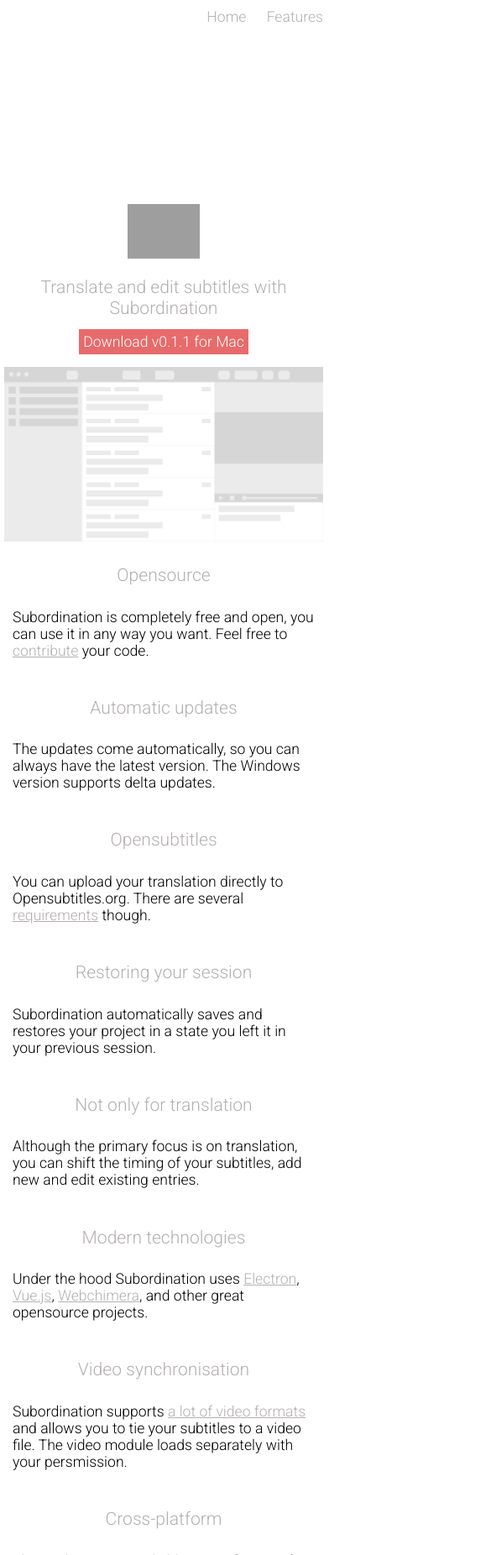
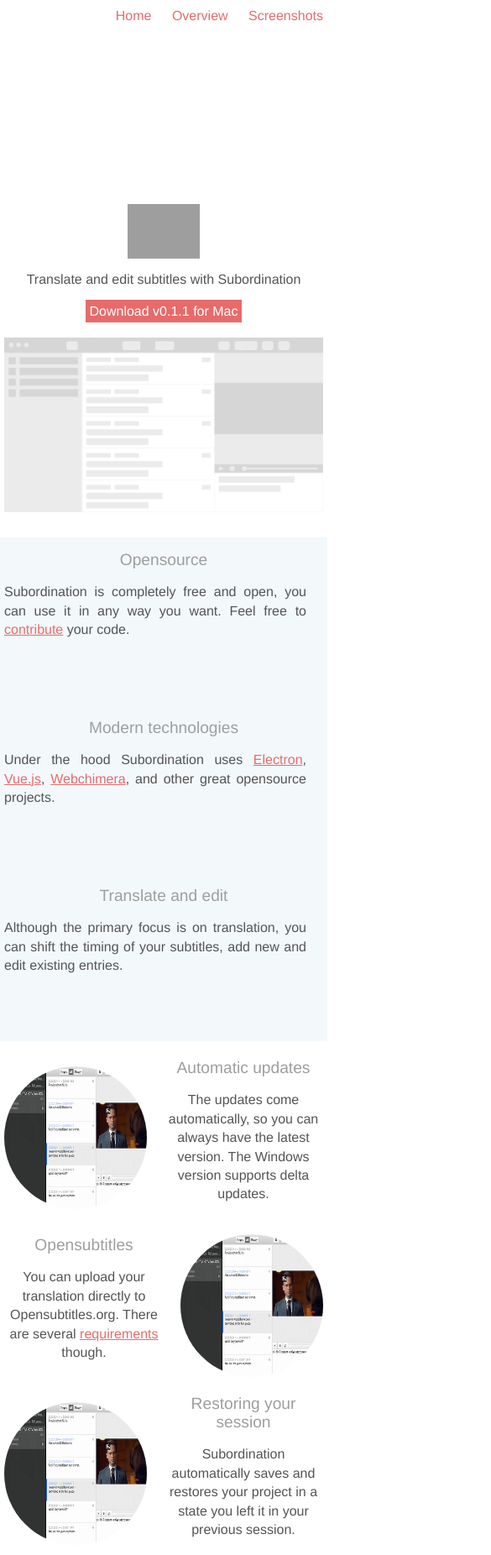
Before and after one commit to sunabozu/subordination, a plain HTML site: page index.html in a window 390 px wide. Shown: the top 1852 px of the page at 84% size, 585 px wide, since content can reach past the window. Drawn offline with Linux system fonts and the light colour scheme; grey boxes are pictures that could not be loaded.

Commit message:
getting forward

```diff
--- a/index.html
+++ b/index.html
@@ -8,13 +8,25 @@
 	padding: 0;
 	margin: 0;
 	text-align:center;
-	font: 300 1.1em 'Roboto', sans-serif;
+	font: 300 1em "Helvetica Neue", Helvetica, arial, freesans, clean, sans-serif;
+	color: #545454;
 	background: #fff;
 }
 
-#main {
+p {
+	line-height: 140%;
+}
+
+body > div, #features {
 	margin: auto;
+	margin-top: 30px;
 	width: 861px;
+}
+
+body > span {
+	display: block;
+	width: 100%;
+	background: #F3F8FB;
 }
 
 #main > div {
@@ -26,8 +38,10 @@
 	width: 861px !important;
 	background: #fff;
 	top: 0;
-	left: auto;
-
+	left: 50%;
+  transform: translate(-50%, 0);
+	-webkit-transform: translate(-50%, 0);
+	margin-top: 0;
 	padding: 10px 0 10px 0;
 	text-align: right;
 	z-index: 999;
@@ -39,25 +53,32 @@
 }
 
 .menu-scroll {
-	border-bottom: 1px solid #B4AFAF;
+	border-bottom: 1px solid #ECECEC;
 }
 
 h2 {
 	font-size: 1.2em;
 	font-weight: 300;
-	color: #B4AFAF;
+	color: #9F9E9E;
 }
 
 a, a:visited {
-	color: #B4AFAF;
+	color: #E76B6B;
 }
 
 a:hover {
 	opacity: .9;
 }
 
+a.dl {
+	padding: 5px;
+	text-decoration: none;
+	color: #fff;
+	background: #E76B6B;
+}
+
 #ad {
-	height: 200px;
+	height: 170px;
 	margin-top: 43px;
 	text-align: center;
 }
@@ -69,13 +90,6 @@
 #logo {
 	width: 86px;
 	heigh: 86px;
-}
-
-a.dl {
-	text-decoration: none;
-	color: white;
-	background: #E76B6B;
-	padding: 5px;
 }
 
 #main-screenshot {
@@ -92,61 +106,126 @@
 }
 
 #features {
-	width: 861px;
-	margin: auto;
-	padding-top: 10px;
+	margin-top: 30px;
 }
 
 .feature {
 	width: 287px;
+	height: 200px;
 	float: left;
-
 }
 
 .feature p {
+	text-align: justify;
+	padding-right: 20px;
+}
+
+.feature:last-child p {
+	background: red;
+	padding-right: 0 !important;
+}
+
+#overview > div {
+	width: 100%;
+	height: 300px;
+	margin-top: 30px;
+}
+
+#overview > div > * {
+	float: left;
+}
+
+.image, .desc {
+	width: 50%;
+}
+
+.desc {
+	top: 50%;
+	position: relative;
+	transform: translateY(-50%);
+	-webkit-transform: translateY(-50%);
+}
+
+.desc h2 {
+	margin-top: 0;
+}
+
+.image {
+	text-align: left;
+}
+
+.right .image {
+	text-align: right;
+}
+
+.image img {
+	width: 300px;
+	height: 300px;
+	border-radius: 50%;
+}
+
+#footer {
+	background: #ECECEC;
 	text-align: left;
 	padding: 10px;
 }
 
 @media (max-width: 900px) {
 	#main-screenshot {
-		width: 600px;
 		height: 328px;
 		background-size: 600px;
 	}
 
-	#main, #menu {
+	body > div, #menu, #features {
 		width: 600px !important;
 	}
 
 	.feature {
-		width: 300px;
+		width: 200px;
+	}
+
+	#overview > div {
+		height: 200px;
+	}
+
+	.image img {
+		width: 200px;
+		height: 200px;
 	}
 }
 
 @media (max-width: 660px) {
 	#main-screenshot {
-		width: 380px;
 		height: 208px;
 		background-size: 380px;
 	}
 
-	#main, #menu {
+	body > div, #menu, #features {
 		width: 380px !important;
 	}
 
 	.feature {
 		width: 380px;
 	}
+
+	#overview > div {
+		height: 170px;
+	}
+
+	.image img {
+		width: 170px;
+		height: 170px;
+	}
+	}
 }
 	</style>
 </head>
 <body>
-<div id="main">
 	<div id="home"></div>
 	<div id="menu">
 		<a id="m-home" href="#home">Home</a>
-		<a id="m-features" href="#features">Features</a>
+		<a id="m-overview" href="#overview">Overview</a>
+		<a id="m-preview" href="#preview">Screenshots</a>
 	</div>
 
 	<div id="ad">
@@ -163,54 +242,115 @@
 
 	<div id="header">
 		<img id="logo" src="https://cdn.rawgit.com/sunabozu/subordination/master/icon.png" />
-		<h2>Translate and edit subtitles with Subordination</h2>
+		<p>Translate and edit subtitles with Subordination</p>
 		<p id="dl"><a class="dl" href="">Download v0.1.1 for Mac</a></p>
 		<div id="main-screenshot"></div>
 	</div>
 
+	<span>
 		<div id="features">
 			<div class="feature">
 				<h2>Opensource</h2>
 				<p>Subordination is completely free and open, you can use it in any way you want. Feel free to <a href="https://github.com/sunabozu/subordination">contribute</a> your code.</p>
 			</div>
 			<div class="feature">
-			<h2>Automatic updates</h2>
-			<p>The updates come automatically, so you can always have the latest version. The Windows version supports delta updates.</p>
-		</div>
-		<div class="feature">
-			<h2>Opensubtitles</h2>
-			<p>You can upload your translation directly to Opensubtitles.org. There are several <a href="https://github.com/sunabozu/subordination/blob/gh-pages/docs/webchimera.md">requirements</a> though.</p>
-		</div>
-		<div class="feature">
-			<h2>Restoring your session</h2>
-			<p>Subordination automatically saves and restores your project in a state you left it in your previous session.</p>
-		</div>
-		<div class="feature">
-			<h2>Not only for translation</h2>
-			<p>Although the primary focus is on translation, you can shift the timing of your subtitles, add new and edit existing entries.</p>
-		</div>
-		<div class="feature">
 				<h2>Modern technologies</h2>
 				<p>Under the hood Subordination uses <a href="http://electron.atom.io/">Electron</a>, <a href="http://vuejs.org/">Vue.js</a>, <a href="https://github.com/RSATom/WebChimera.js">Webchimera</a>, and other great opensource projects.</p>
 			</div>
 			<div class="feature">
+				<h2>Translate and edit</h2>
+				<p>Although the primary focus is on translation, you can shift the timing of your subtitles, add new and edit existing entries.</p>
+			</div>
+			<p style="clear:both;"></p>
+		</div>
+	</span>
+
+
+	<div id="overview">
+		<div>
+			<div class="image">
+				<img src="screen_mac_preview.png" />
+			</div>
+			<div class="desc">
+				<h2>Automatic updates</h2>
+				<p>The updates come automatically, so you can always have the latest version. The Windows version supports delta updates.</p>
+			</div>
+			<p style="clear:both;"></p>
+		</div>
+
+		<div class="right">
+			<div class="desc">
+				<h2>Opensubtitles</h2>
+				<p>You can upload your translation directly to Opensubtitles.org. There are several <a href="https://github.com/sunabozu/subordination/blob/gh-pages/docs/webchimera.md">requirements</a> though.</p>
+			</div>
+			<div class="image">
+				<img src="screen_mac_preview.png" />
+			</div>
+			<p style="clear:both;"></p>
+		</div>
+
+		<div>
+			<div class="image">
+				<img src="screen_mac_preview.png" />
+			</div>
+			<div class="desc">
+				<h2>Restoring your session</h2>
+				<p>Subordination automatically saves and restores your project in a state you left it in your previous session.</p>
+			</div>
+			<p style="clear:both;"></p>
+		</div>
+
+		<div class="right">
+			<div class="desc">
+				<h2>Cross-platform</h2>
+				<p>The application is avaliable in two flavours for OS X and Windows. Both versions are 64-bit and look slightly differently on each platform.</p>
+			</div>
+			<div class="image">
+				<img src="screen_mac_preview.png" />
+			</div>
+			<p style="clear:both;"></p>
+		</div>
+
+		<div>
+			<div class="image">
+				<img src="screen_mac_preview.png" />
+			</div>
+			<div class="desc">
 				<h2>Video synchronisation</h2>
 				<p>Subordination supports <a href="https://wiki.videolan.org/VLC_Features_Formats/">a lot of video formats</a> and allows you to tie your subtitles to a video file. The video module loads separately with your persmission.</p>
 			</div>
-		<div class="feature">
-			<h2>Cross-platform</h2>
-			<p>The application is avaliable in two flavours for OS X and Windows. Both versions are 64-bit and look slightly differently on each platform.</p>
+			<p style="clear:both;"></p>
 		</div>
-		<div class="feature">
+
+		<div class="right">
+			<div class="desc">
 				<h2>Projects</h2>
 				<p>You can work on several projects simultaneously. Switch between them by a single click - they all are listed on the left panel.</p>
 			</div>
-		<div style="clear: both"></div>
+			<div class="image">
+				<img src="screen_mac_preview.png" />
+			</div>
+			<p style="clear:both;"></p>
+		</div>
+		<p style="clear:both;"></p>
+	</div>
+
+
+	<div id="links">
+		<h2>Links</h2>
+		<p>
+			<a class="dl" href="https://github.com/sunabozu/subordination/releases">See all available downloads</a>
+		</p>
+		<p>
+			<a class="dl blue" href="https://github.com/sunabozu/subordination/issues">Report a bug or post a feature request</a>
+		</p>
+		<p>
+			<a class="dl yellow" href="https://github.com/sunabozu/subordination">Build it from sources and contribute to the project</a>
+		</p>
 	</div>
 
 	<div id="footer">
-
-	</div>
+		Copyright
 	</div>
 
 <script type="text/javascript">
@@ -244,6 +384,8 @@
 	// animate scrolling
 	var home = document.querySelector('#home')
 	var features = document.querySelector('#features')
+	var overview = document.querySelector('#overview')
+	var preview = document.querySelector('#preview')
 
 	function animate(to, time, offset, prop) {
     var elem = document.body
@@ -269,9 +411,13 @@
 		return false
 	}
 
-	document.querySelector('#m-features').onclick = function(e) {
+	document.querySelector('#m-overview').onclick = function(e) {
+		animate(overview, 500, 43, true)
+		return false
+	}
 
-		animate(features, 500, 30, true)
+	document.querySelector('#m-preview').onclick = function(e) {
+		animate(preview, 500, 43, true)
 		return false
 	}
 
```
Also changed, not shown: screen_mac.png (added), screen_mac_preview.png (added), screen_win.PNG (added), screen_win_preview.png (added), screenshot.png (deleted). Lines whose indentation alone changed are shown as unchanged.
